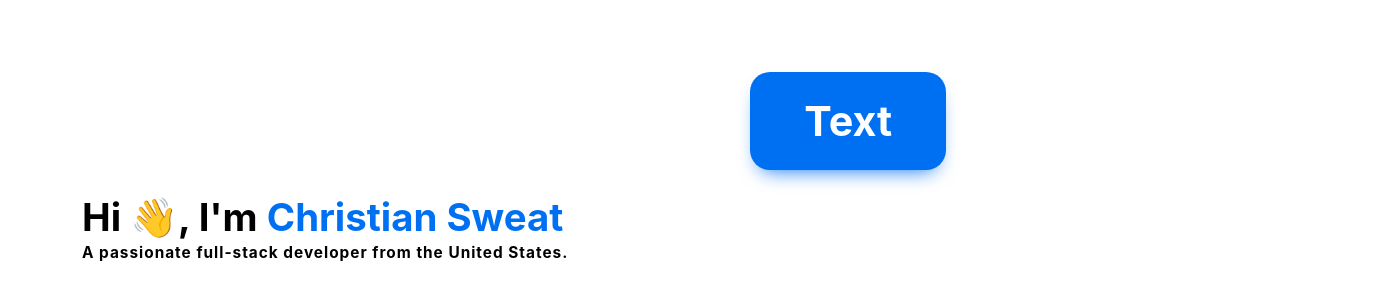
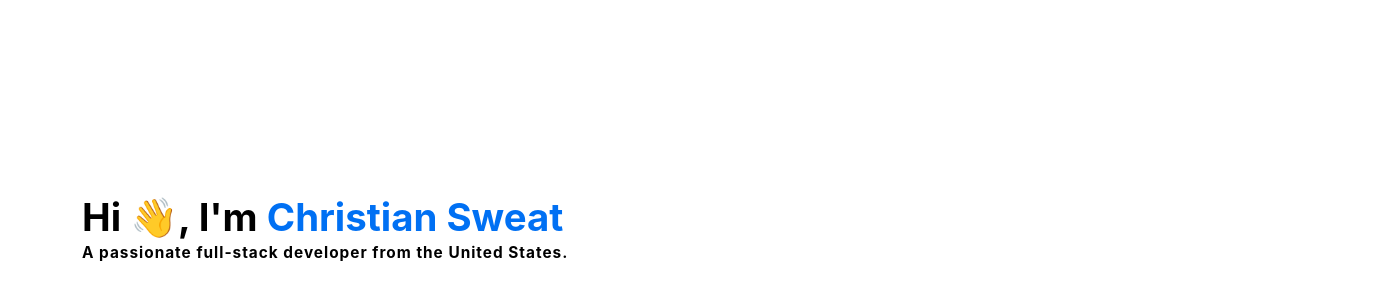
Before and after one commit to csweat03/sweat-portfolio, a Next.js app: page / in a window 1280 px wide. Shown: the part 128-428 px from the top of the page, 1380 px wide, since content can reach past the window. Built offline with nearby package versions, Linux system fonts and the light colour scheme.

Commit message:
Updated LargeButton

```diff
--- a/pages/component/LargeButton.js
+++ /dev/null
@@ -1,28 +0,0 @@
-export default function LargeButton(props) {
-    return (
-        <div style={{
-            position: "relative",
-            left: props.x+"px",
-            top: props.y+"px",
-          }}>
-            <a href={props.link}>
-                <button style={{
-                    background: "#0070f3",
-                    "border-radius": "20px",
-                    "box-shadow": "#0070f3 0 10px 20px -10px",
-                    color: "#FFFFFF",
-                    cursor: "pointer",
-                    "font-family": "Inter,Helvetica,\"Apple Color Emoji\",\"Segoe UI Emoji\",NotoColorEmoji,\"Noto Color Emoji\",\"Segoe UI Symbol\",\"Android Emoji\",EmojiSymbols,-apple-system,system-ui,\"Segoe UI\",Roboto,\"Helvetica Neue\",\"Noto Sans\",sans-serif",
-                    "font-size": (((props.scale+1)*16)/12)+"px",
-                    "font-weight": "700",
-                    opacity: "1",
-                    outline: "0 solid transparent",
-                    padding: "8px 18px",
-                    "touch-action": "manipulation",
-                    border: "0",
-                    padding: (props.scale*8)+"px "+(props.scale*18)+"px",
-                }} role="button" href>{props.text}</button>
-            </a>
-        </div>
-    );
-  }
```
Also changed, not shown: pages/components/LargeButton.js (added, +26 -0 lines).
